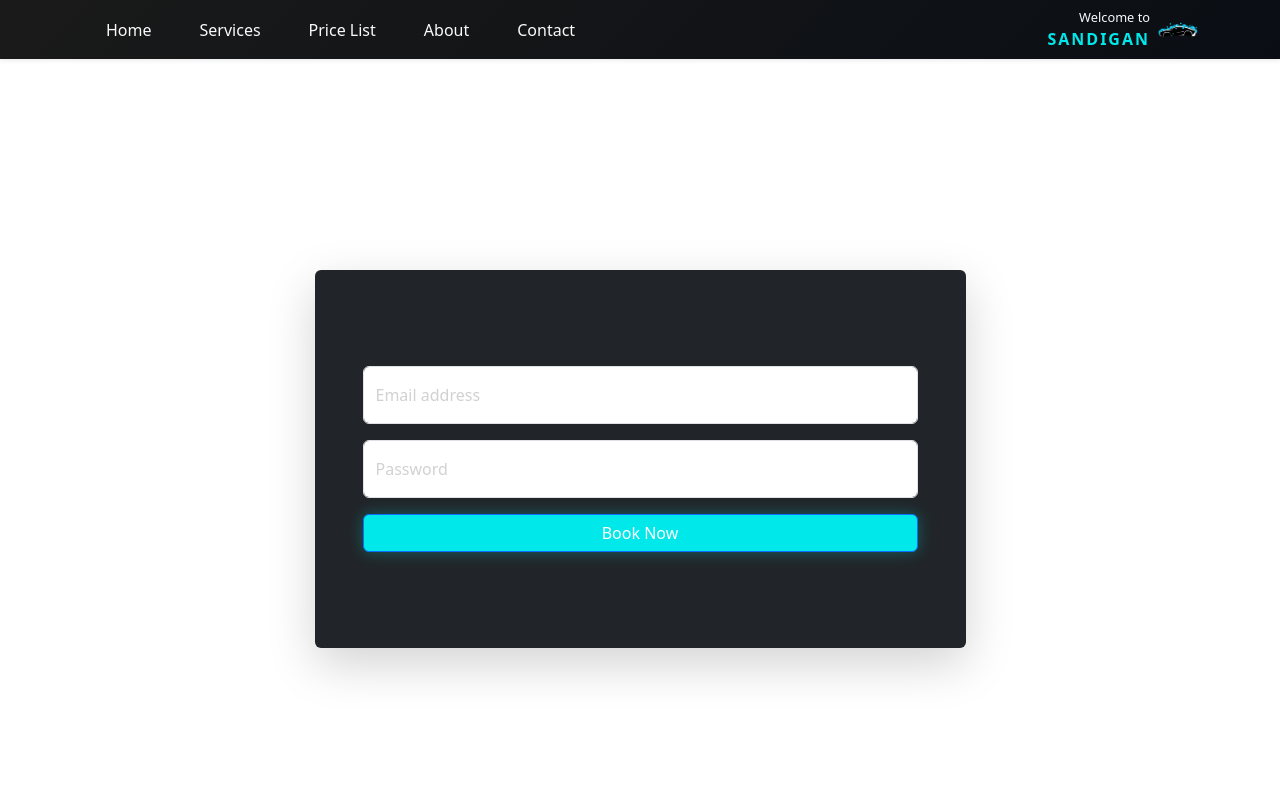
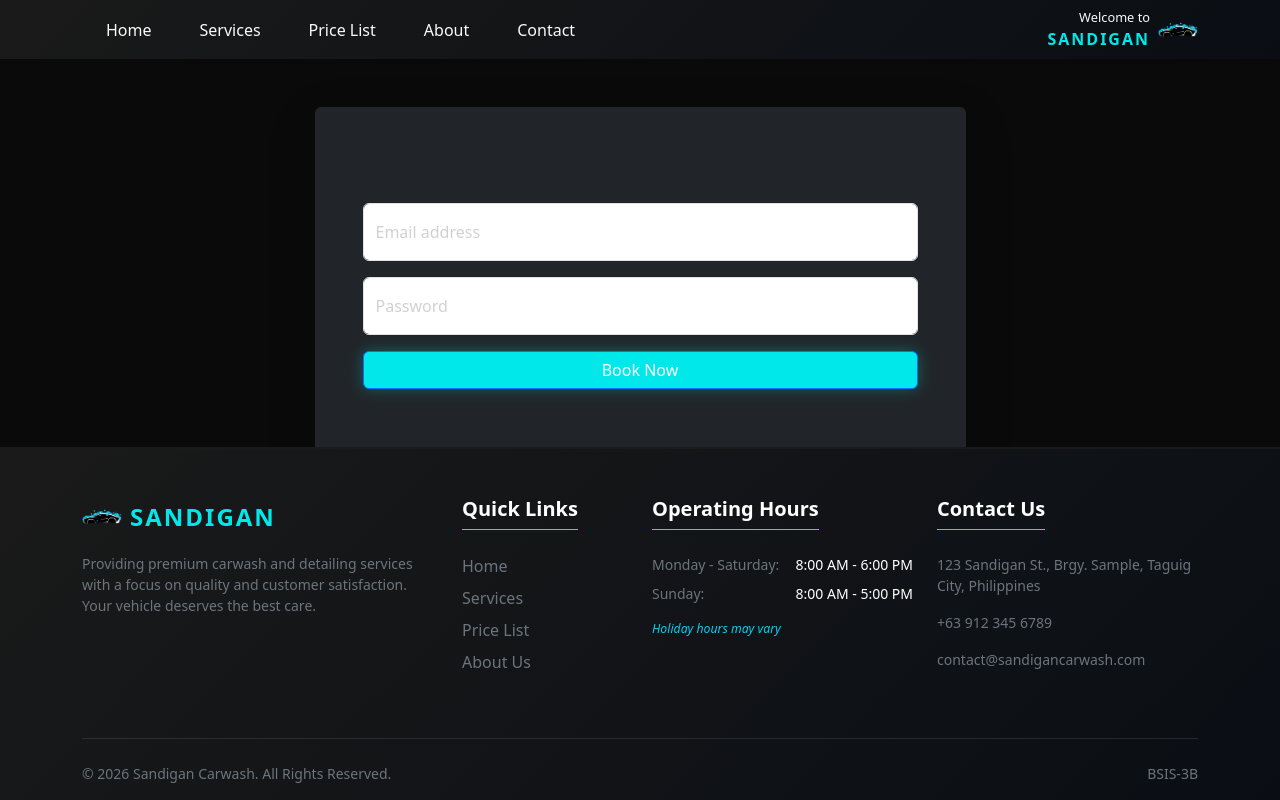
Before and after one commit to johnnmichael029/Sandigan-carwash-car-rental, a React (Vite) app in the folder frontend/: page /book in a window 1280 px wide. Shown: the top 800 px of the page. Built offline with nearby package versions, Linux system fonts and the light colour scheme.

Commit message:
fix path to frontend

```diff
--- a/frontend/src/components/Footer.jsx
+++ b/frontend/src/components/Footer.jsx
@@ -4,7 +4,7 @@ import logo from '../assets/logo/logo.png';
 
 const Footer = () => {
     return (
-        <footer className="footer-custom bg-dark text-white pt-5 pb-3">
+        <footer className="sticky-bottom footer-custom bg-dark text-white pt-5 pb-3">
             <div className="container">
                 <div className="row g-4">
                     <div className="col-lg-4 col-md-6">
--- a/frontend/src/css/style.css
+++ b/frontend/src/css/style.css
@@ -59,8 +59,6 @@ html {
     transform: translateY(-10px);
     box-shadow: 0 15px 30px rgba(0,0,0,0.1) !important;
 }
-
-
 
 /* Ensure all images in the service cards have the same height and look sharp */
 .service-img-wrapper {
@@ -224,3 +222,9 @@ html {
 h6, h2, label {
     color: #D1D1D1;
 }
+
+
+/* Booking Section */
+.book-section {
+    background: #0A0A0A;
+}
--- a/frontend/src/pages/public/Book.jsx
+++ b/frontend/src/pages/public/Book.jsx
@@ -7,10 +7,10 @@ const Book = () => {
   return (
     <>
         <Navbar />
-        <section id="book-section" className="home-section">
+        <section id="book-section" className="book-section">
         <div className="container">
-            <div className="d-flex justify-content-center">
-            <div className="col-md-7 bg-dark shadow-lg rounded py-5">
+            <div className="d-flex justify-content-center py-5">
+                <div className="col-md-7 bg-dark shadow-lg rounded py-5">
                 <form className="p-5 g-5">
                     <div className="form-floating mb-3">
                         <input
```
